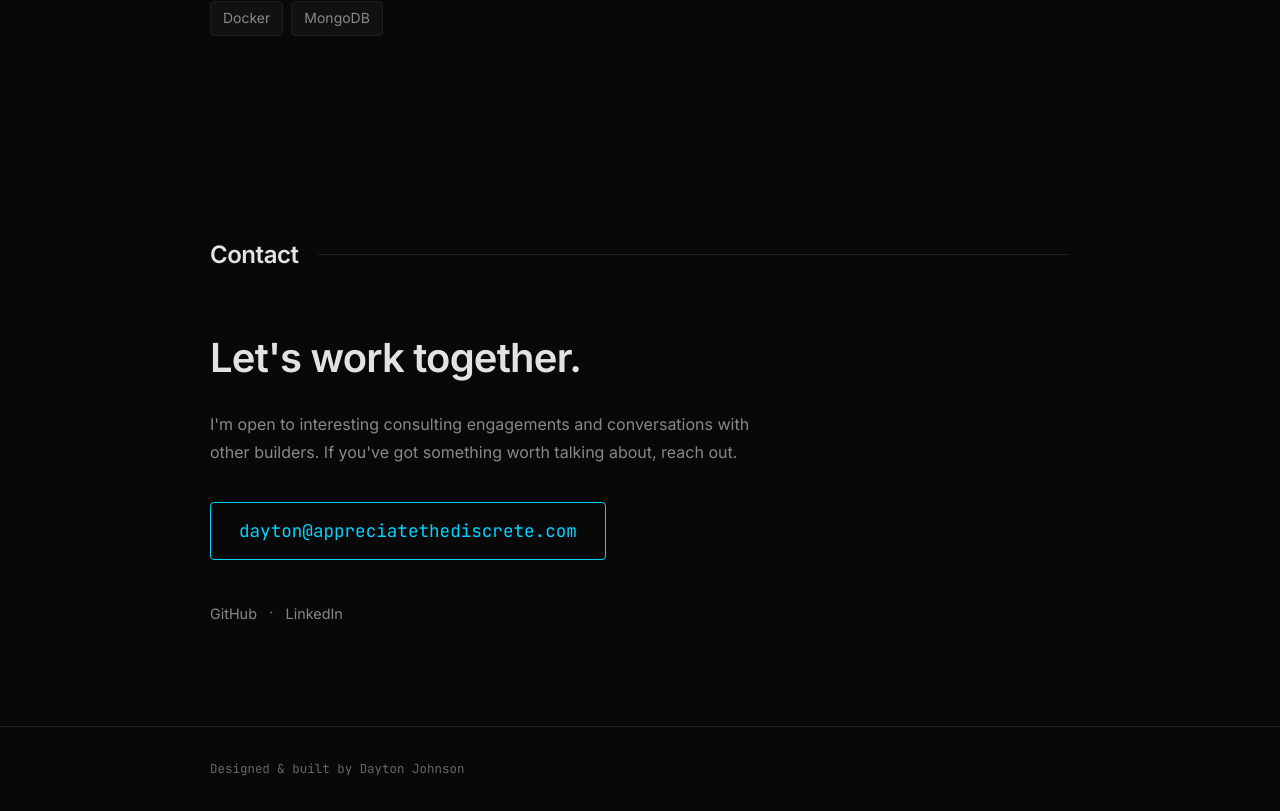
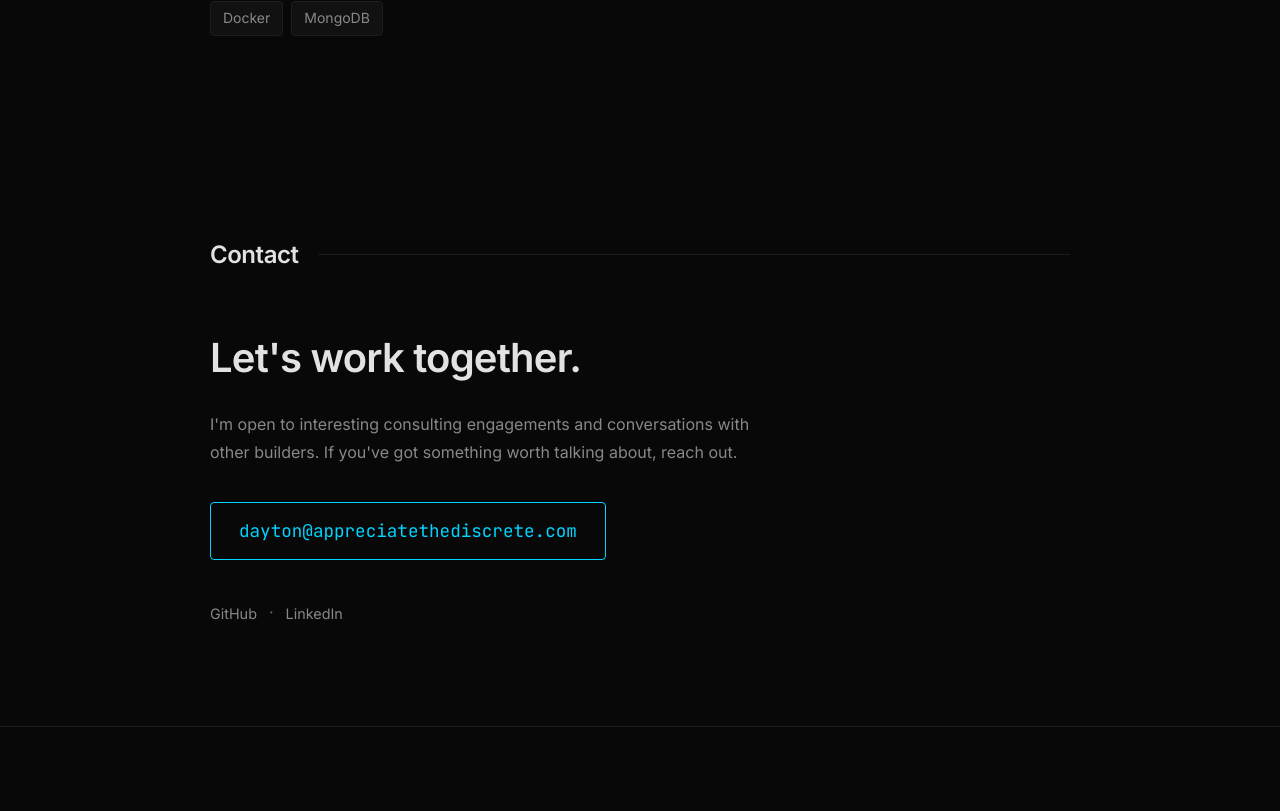
Before and after one commit to idifyable/daytonrjohnson, a Next.js app: page / in a window 1280 px wide. Shown: the part 3321-4132 px from the top of the page. Built offline with nearby package versions, Linux system fonts and the light colour scheme.

Commit message:
Removing redundant footer text

```diff
--- a/src/components/Footer.tsx
+++ b/src/components/Footer.tsx
@@ -1,22 +1,20 @@
-'use client'
+'use client';
 
-import styled from 'styled-components'
-import { theme } from '@/styles/theme'
+import styled from 'styled-components';
+import { theme } from '@/styles/theme';
 
 export default function Footer() {
   return (
     <FooterEl>
-      <Inner>
-        <span>Designed & built by Dayton Johnson</span>
-      </Inner>
+      <Inner></Inner>
     </FooterEl>
-  )
+  );
 }
 
 const FooterEl = styled.footer`
   padding: 32px 24px;
   border-top: 1px solid ${theme.colors.border};
-`
+`;
 
 const Inner = styled.div`
   max-width: ${theme.maxWidth};
@@ -29,4 +27,4 @@ const Inner = styled.div`
   font-family: ${theme.fonts.mono};
   font-size: 0.78rem;
   color: ${theme.colors.textSubtle};
-`
+`;
```
